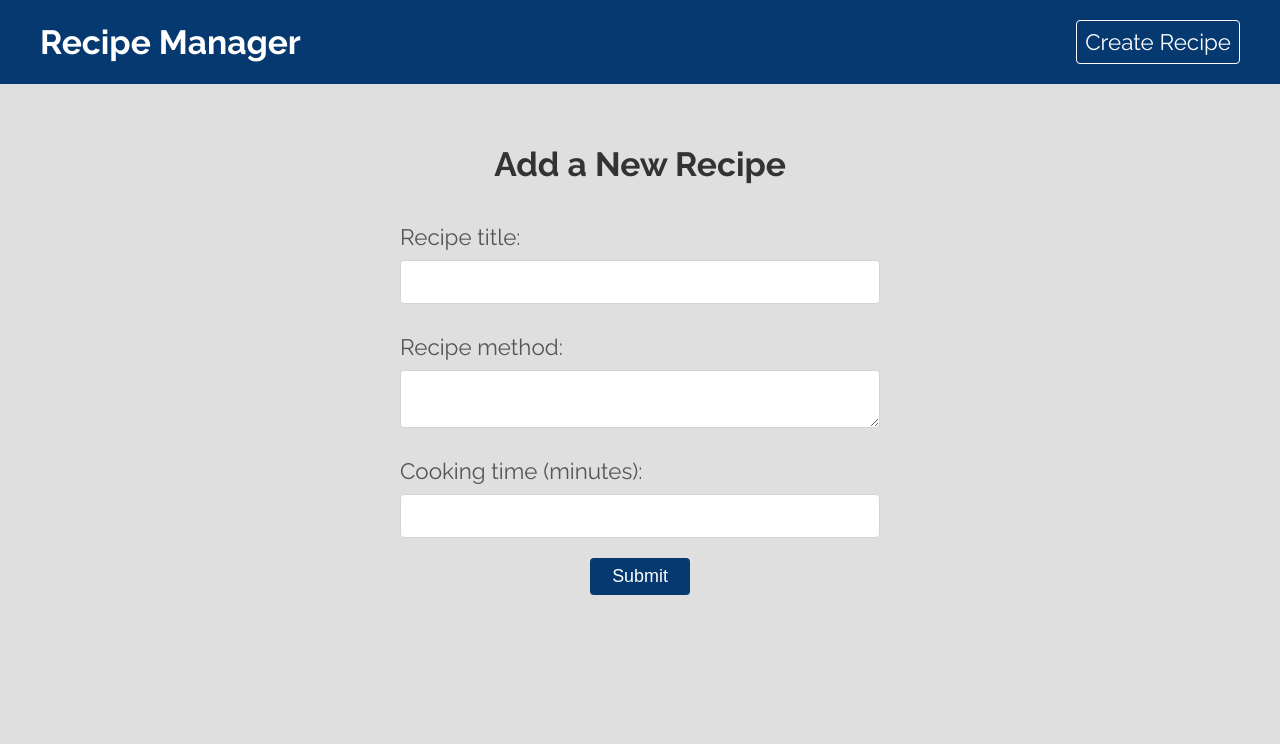
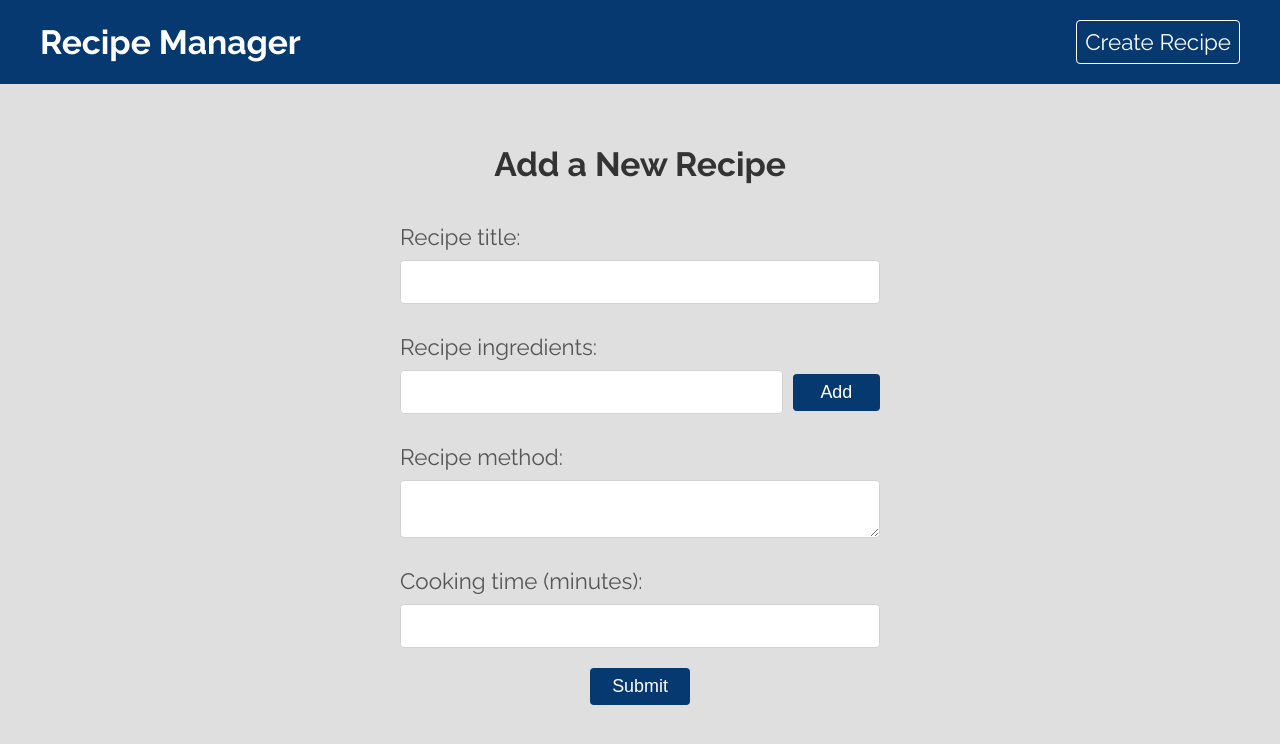
Before and after one commit to JBreidfjord/recipe-manager, a React (Create React App) app: page /create in a window 1280 px wide. Shown: the top 744 px of the page. Built offline with nearby package versions, Linux system fonts and the light colour scheme.

Commit message:
Add ingredient input and POST data to db on submit

```diff
--- a/src/pages/create/Create.css
+++ b/src/pages/create/Create.css
@@ -27,3 +27,12 @@
   text-decoration: none;
   margin: 20px auto;
 }
+
+.ingredients {
+  display: flex;
+  align-items: center;
+}
+
+.ingredients button {
+  margin: 0 0 0 10px;
+}
--- a/src/pages/create/Create.js
+++ b/src/pages/create/Create.js
@@ -1,15 +1,42 @@
 import "./Create.css";
 
-import { useState } from "react";
+import { useEffect, useRef, useState } from "react";
+
+import { useFetch } from "../../hooks/useFetch";
+import { useNavigate } from "react-router-dom";
 
 export default function Create() {
   const [title, setTitle] = useState("");
   const [method, setMethod] = useState("");
   const [cookingTime, setCookingTime] = useState("");
+  const [newIngredient, setNewIngredient] = useState("");
+  const [ingredients, setIngredients] = useState([]);
+  const ingredientInput = useRef(null);
+  const { data, postData } = useFetch("http://localhost:3001/recipes", "POST");
+  const navigate = useNavigate();
 
   const handleSubmit = (e) => {
     e.preventDefault();
+    postData({ title, ingredients, method, cookingTime: cookingTime + " minutes" });
   };
+
+  const handleAdd = (e) => {
+    e.preventDefault();
+
+    const ing = newIngredient.trim();
+    if (ing && !ingredients.includes(ing)) {
+      setIngredients((prevIngredients) => [...prevIngredients, ing]);
+    }
+
+    setNewIngredient("");
+    ingredientInput.current.focus();
+  };
+
+  useEffect(() => {
+    if (data) {
+      navigate("/");
+    }
+  }, [data, navigate]);
 
   return (
     <div className="create">
@@ -20,12 +47,34 @@ export default function Create() {
           <input type="text" onChange={(e) => setTitle(e.target.value)} value={title} required />
         </label>
 
-        {/* {ingredient input here} */}
+        <label>
+          <span>Recipe ingredients:</span>
+          <div className="ingredients">
+            <input
+              type="text"
+              onChange={(e) => setNewIngredient(e.target.value)}
+              value={newIngredient}
+              ref={ingredientInput}
+            />
+            <button className="btn" onClick={handleAdd}>
+              Add
+            </button>
+          </div>
+        </label>
+        {ingredients.length !== 0 && (
+          <p>
+            Current ingredients:{" "}
+            {ingredients.map((ing, i) =>
+              i === ingredients.length - 1 ? <em key={i}>{ing}</em> : <em key={i}>{ing}, </em>
+            )}
+          </p>
+        )}
 
         <label>
           <span>Recipe method:</span>
           <textarea onChange={(e) => setMethod(e.target.value)} value={method} required />
         </label>
+
         <label>
           <span>Cooking time (minutes):</span>
           <input
@@ -35,7 +84,10 @@ export default function Create() {
             required
           />
         </label>
-        <button className="btn">Submit</button>
+
+        <button className="btn" onClick={handleSubmit}>
+          Submit
+        </button>
       </form>
     </div>
   );
```
